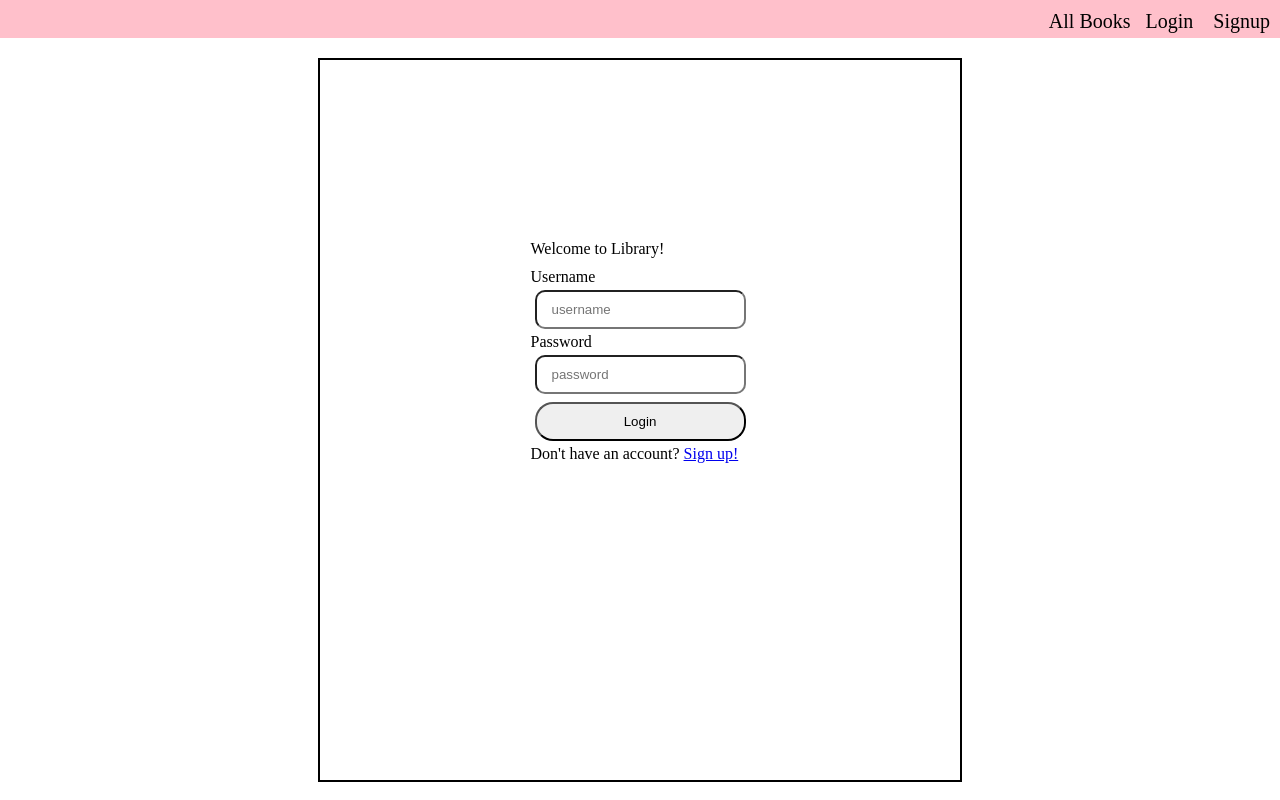
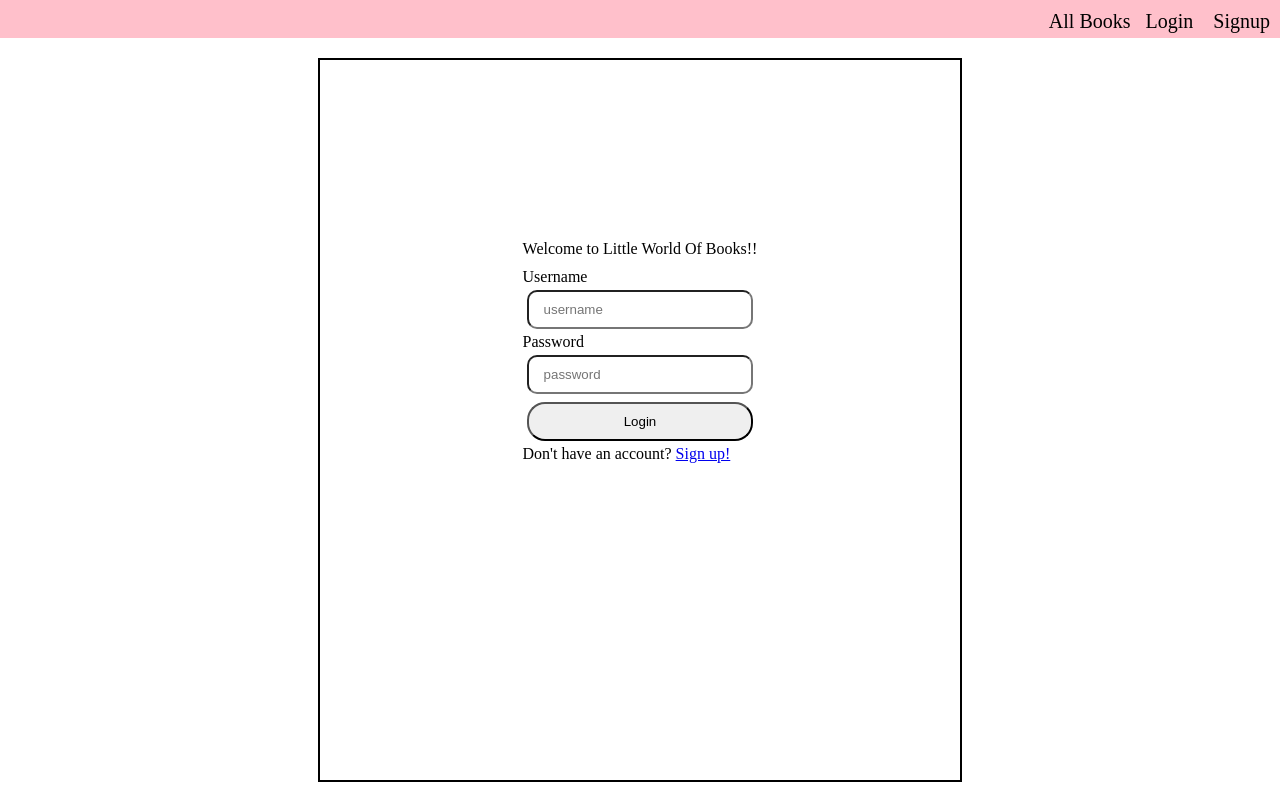
Before and after one commit to yushisalvador/MyBooks-frontend, a Vue app: page /login in a window 1280 px wide. Built offline with nearby package versions, Linux system fonts and the light colour scheme; no server answers.

Commit message:
chore: test if cicd is working, change login welcome text

```diff
--- a/src/views/Login.vue
+++ b/src/views/Login.vue
@@ -1,7 +1,7 @@
 <template>
   <div class="container">
     <div class="sub">
-      <div>Welcome to Library!</div>
+      <div>Welcome to Little World Of Books!!</div>
       <form @submit.prevent="login">
         <label>Username</label>
         <input
```
